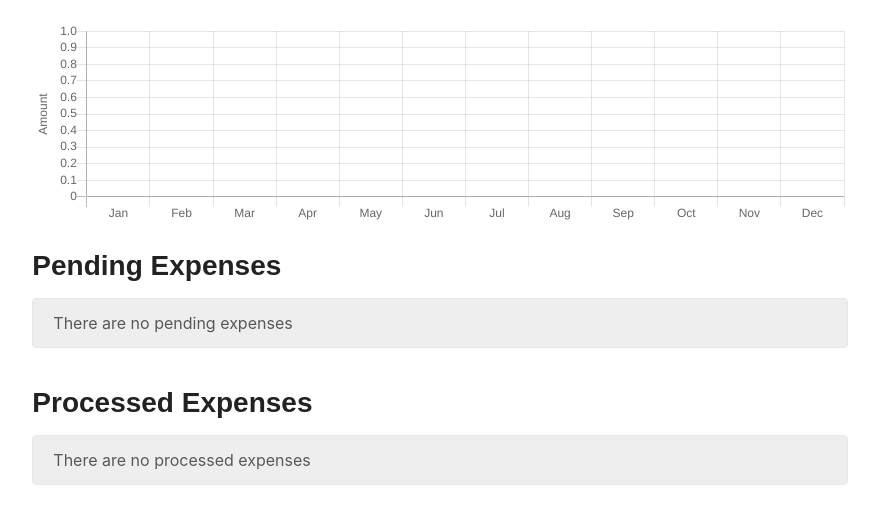
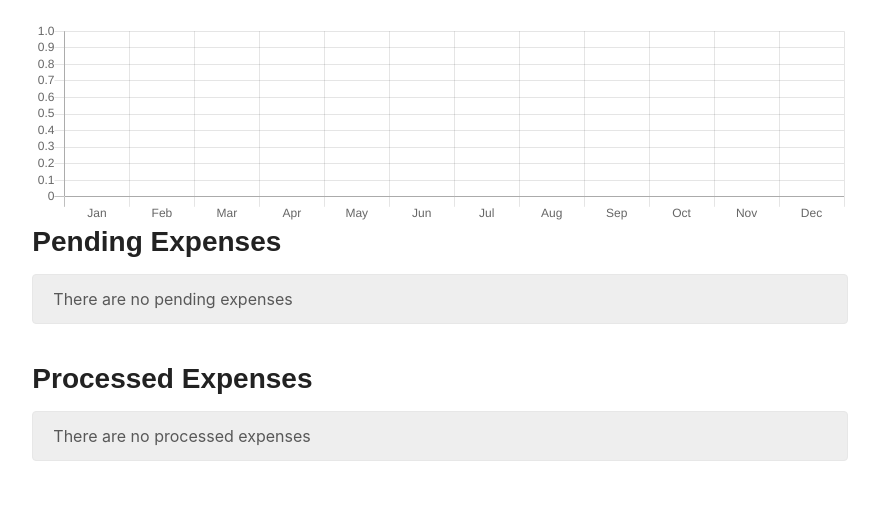
Before and after one commit to carroarmato0/expens-o-matic, a Symfony app: template templates/management/index.html.twig in a window 1280 px wide. Shown: the part 56-580 px from the top of the page, without its empty margins (200-1079 px from the left). Run offline with Twig, Linux system fonts and the light colour scheme; the template is opened without the code that fills it, so the values that code supplies are empty; some libraries are stand-ins or nearby versions; some web fonts are replaced.

Commit message:
Remove upper margen from Pending Expenses section in Management
Signed-off-by: Christophe Vanlancker <carroarmato0@inuits.eu>

```diff
--- a/templates/management/index.html.twig
+++ b/templates/management/index.html.twig
@@ -64,7 +64,7 @@
                 beginAtZero: true,
               },
               scaleLabel: {
-                display: true,
+                display: false,
                 labelString: "Amount",
               },
               stacked: true,
@@ -106,7 +106,7 @@
     <canvas id="statsChart" width="400" height="100"></canvas>
   </div>
 
-  <div id="expenses_pending" class="row mt-4">
+  <div id="expenses_pending" class="row">
     <h3 class="mb-3">Pending Expenses</h3>
     {% if pending_expenses is empty %}
     <div class="container-fluid alert alert-secondary">
```
